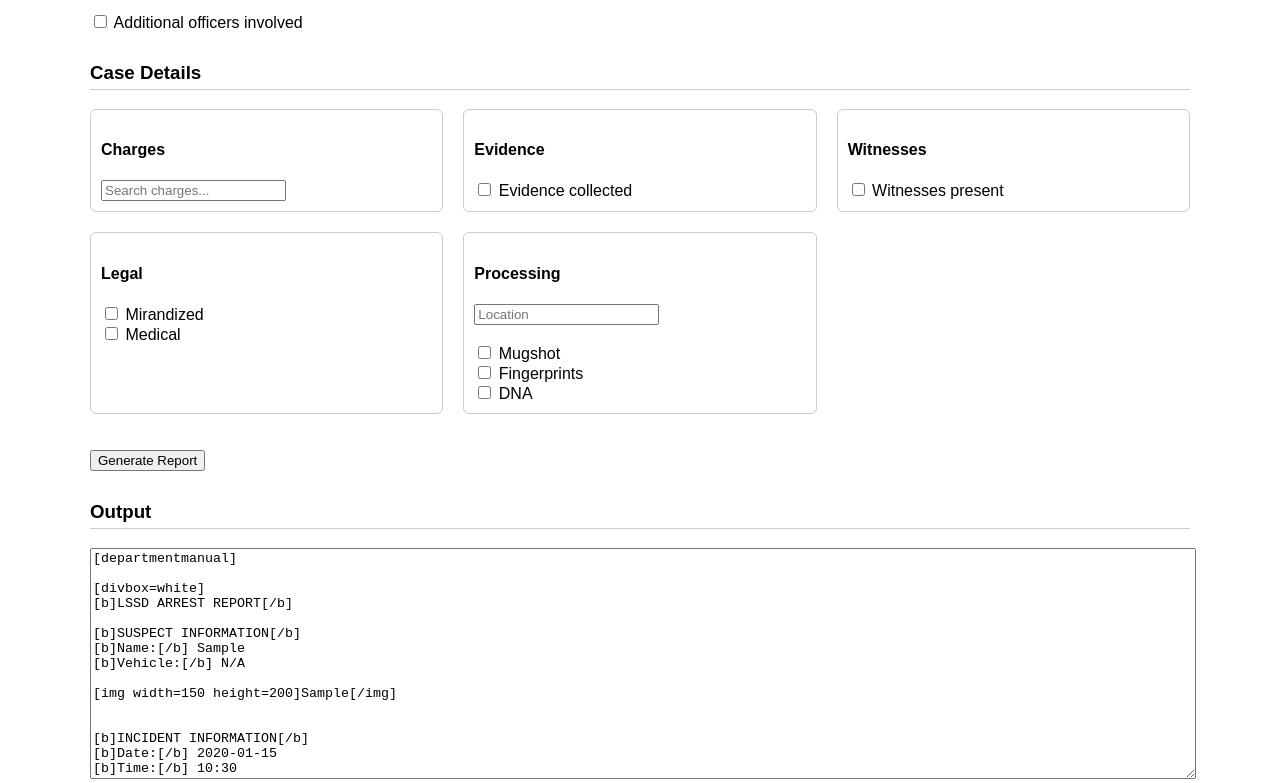
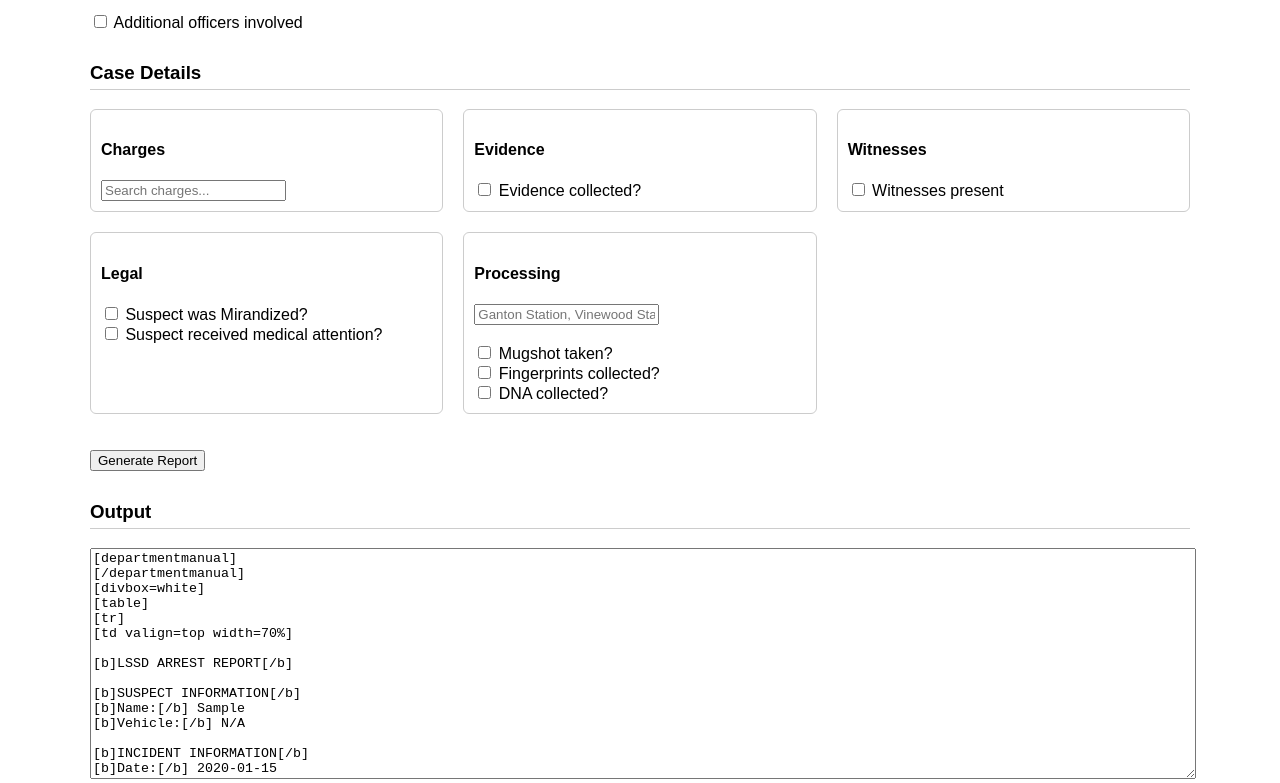
Before and after one commit to lobo-gen/lssd.arrestreport, a plain HTML site: page index.html in a window 1280 px wide. Both pictures are taken after typing "Sample", "Sample", "2020-01-15", "10:30", "Sample", "Sample" into the empty fields and a click on the button "Generate Report". Shown: the part 529-1312 px from the top of the page. Drawn offline with Linux system fonts and the light colour scheme.

Commit message:
Update checkbox labels for clarity

```diff
--- a/index.html
+++ b/index.html
@@ -169,7 +169,7 @@
   <div class="card">
     <h4>Evidence</h4>
     <label>
-      <input type="checkbox" id="hasEvidence"> Evidence collected
+      <input type="checkbox" id="hasEvidence"> Evidence collected?
     </label>
 
     <div id="evidenceField" class="hidden">
@@ -193,19 +193,19 @@
   <!-- LEGAL -->
   <div class="card">
     <h4>Legal</h4>
-    <label><input type="checkbox" id="miranda"> Mirandized</label><br>
-    <label><input type="checkbox" id="medical"> Medical</label>
+    <label><input type="checkbox" id="miranda"> Suspect was Mirandized?</label><br>
+    <label><input type="checkbox" id="medical"> Suspect received medical attention?</label>
   </div>
 
   <!-- PROCESSING -->
   <div class="card">
     <h4>Processing</h4>
 
-    <input id="processingLocation" placeholder="Location"><br><br>
+    <input id="processingLocation" placeholder="Ganton Station, Vinewood Station etc."><br><br>
 
-    <label><input type="checkbox" id="mugshot"> Mugshot</label><br>
-    <label><input type="checkbox" id="fingerprints"> Fingerprints</label><br>
-    <label><input type="checkbox" id="dna"> DNA</label>
+    <label><input type="checkbox" id="mugshot"> Mugshot taken?</label><br>
+    <label><input type="checkbox" id="fingerprints"> Fingerprints collected?</label><br>
+    <label><input type="checkbox" id="dna"> DNA collected?</label>
   </div>
 
 </div>
@@ -404,7 +404,7 @@ window.generate = function () {
   // ================= MUGSHOT =================
   const mugshot = document.getElementById("mugshotUrl")?.value || "";
   const mugshotBlock = mugshot
-    ? `[img width=150 height=200]${mugshot}[/img]\n`
+    ? `[img]${mugshot}[/img]\n`
     : "";
 
   // ================= VEHICLE =================
@@ -479,39 +479,52 @@ window.generate = function () {
   let processing = `Suspect was processed at ${processingLocation}.`;
 
   if (document.getElementById("mugshot")?.checked) processing += " Mugshot taken.";
-  if (document.getElementById("fingerprints")?.checked) processing += " Fingerprints collected.";
-  if (document.getElementById("dna")?.checked) processing += " DNA collected.";
+  if (document.getElementById("fingerprints")?.checked) processing += " Fingerprints collected?";
+  if (document.getElementById("dna")?.checked) processing += " DNA collected?";
 
   // ================= NARRATIVE =================
   const narrative = `
 I was involved in an incident at ${address} on ${date} at approximately ${time} hours.
+
 Upon arrival, I observed a situation requiring law enforcement intervention involving the listed suspect.
+
 The suspect was detained and processed according to standard LSSD procedures.${legalNarrative}
   `.trim();
 
   // ================= OUTPUT =================
   const output = `
 [departmentmanual]
+[/departmentmanual]
+[divbox=white]
+[table]
+[tr]
+[td valign=top width=70%]
 
-[divbox=white]
 [b]LSSD ARREST REPORT[/b]
 
 [b]SUSPECT INFORMATION[/b]
 [b]Name:[/b] ${name}
 [b]Vehicle:[/b] ${vehicle}
 
-${mugshotBlock}
-
 [b]INCIDENT INFORMATION[/b]
 [b]Date:[/b] ${date}
 [b]Time:[/b] ${time}
 [b]Location:[/b] ${address}
 
+[b]CHARGES[/b]
+${charges}
+
+[/td]
+
+[td valign=top width=30%]
+${mugshotBlock}
+[/td]
+[/tr]
+[/table]
+
+
 [b]NARRATIVE[/b]
 ${narrative}
-
-[b]CHARGES[/b]
-${charges}
 
 [b]OFFICERS[/b]
 ${officers}
@@ -521,6 +534,7 @@ ${witnesses}
 
 [b]PROCESSING[/b]
 ${processing}
+
 [/divbox]
 `.trim();
 
```
